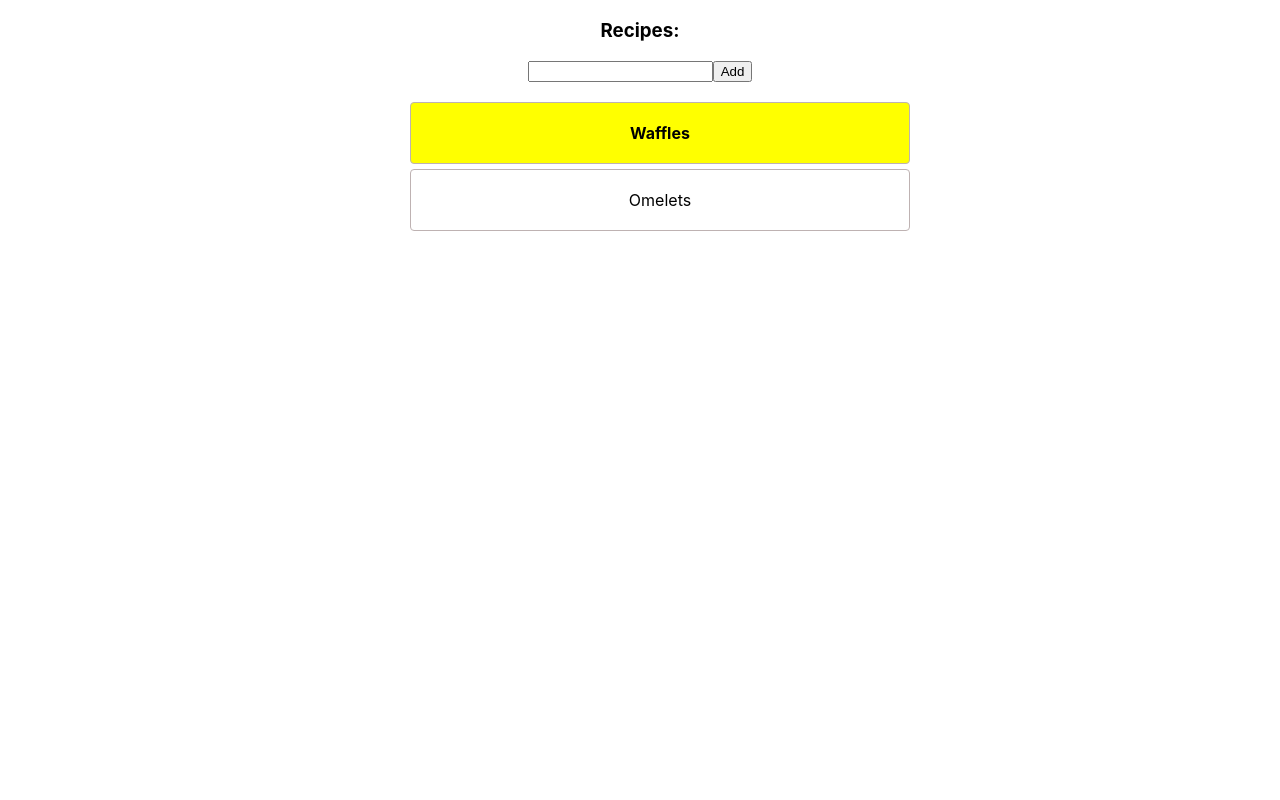
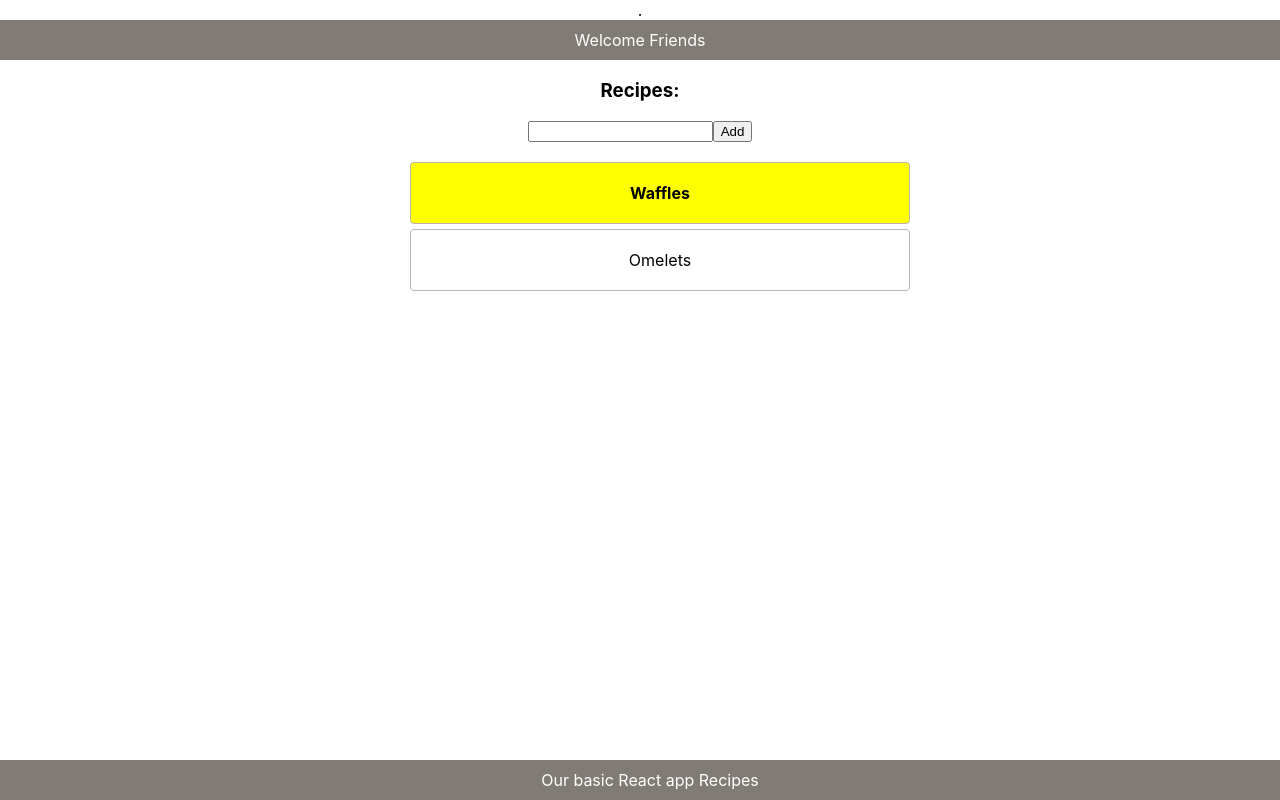
Before and after one commit to idanaim/react-basic, a React (Create React App) app: page / in a window 1280 px wide. Built offline with nearby package versions, Linux system fonts and the light colour scheme.

Commit message:
propTypes

```diff
--- a/src/components/Recipes.js
+++ /dev/null
@@ -1,13 +0,0 @@
-import React from 'react';
-import {Recipe} from "./Recipe";
-import PropTypes from 'prop-types';
-
-export const Recipes = (props) => (
-    <ul className="recipes">
-      {props.recipes.map(recipe => <Recipe key={recipe.id} recipe={recipe}/>)}
-    </ul>
-);
-
-Recipes.propTypes = {
-  recipes: PropTypes.array.isRequired
-};
--- a/src/components/Recipe.js
+++ b/src/components/RecipesView/Recipe.js
@@ -2,15 +2,17 @@ import React from 'react';
 import PropTypes from 'prop-types';
 import classNames from 'classnames';
 
-export const Recipe = ({recipe}) => (
+export const Recipe = ({recipe, toggle}) => (
     <li className={classNames(
         {
           recipe: true,
           favorite: recipe.favorite
         })}
+        onClick={() => toggle(recipe)}
     >{recipe.title}</li>
 );
 
 Recipe.propTypes = {
-  recipe: PropTypes.object.isRequired
+  recipe: PropTypes.object.isRequired,
+  toggle: PropTypes.func.isRequired
 };
--- /dev/null
+++ b/src/components/RecipesView/Recipes.js
@@ -0,0 +1,16 @@
+import React from 'react';
+import {Recipe} from "./Recipe";
+import PropTypes from 'prop-types';
+
+export const Recipes = (props) => (
+    <ul className="recipes">
+      {props.recipes.map(recipe => <Recipe key={recipe.id}
+                                           recipe={recipe}
+                                           toggle={props.toggle}/>)}
+    </ul>
+);
+
+Recipes.propTypes = {
+  recipes: PropTypes.array.isRequired,
+  toggle: PropTypes.func.isRequired
+};
--- a/src/components/app/App.js
+++ b/src/components/app/App.js
@@ -1,8 +1,11 @@
 import React, {Component} from 'react';
 import './App.css';
 import {AddRecipe} from "../AddRecipe";
-import {Recipes} from "../Recipes";
+import {Recipes} from "../RecipesView/Recipes";
 import {getID} from "../../services/utils";
+import Header from "../header/Header";
+import {Footer} from "./footer/Footer";
+
 
 
 /**Add favirote with classNames to components need to add classNames to package.json
@@ -27,14 +30,21 @@ class App extends Component {
       }]
     }
   }
+  toggleRecipes = (recipe) => {
+    recipe.favorite = !recipe.favorite;
+    this.forceUpdate();
+  };
+
 
 
   render() {
     return (
-        <div className="App">
+        <div className="App">.
+          <Header />
           <h3>Recipes:</h3>
-          <AddRecipe addRecipe={this.addRecipe}/>
-          <Recipes recipes={this.state.recipes}/>
+          <AddRecipe addRecipe={ this.addRecipe }/>
+          <Recipes recipes={this.state.recipes} toggle ={ this.toggleRecipes }/>
+          <Footer />
         </div>
     );
   }
--- /dev/null
+++ b/src/components/app/footer/Footer.css
@@ -0,0 +1,8 @@
+.basic-footer {
+    background: #807c75;
+    padding: 10px;
+    color: white;
+    position: fixed;
+    bottom: 0;
+    width: 100%;
+}
--- /dev/null
+++ b/src/components/app/footer/Footer.js
@@ -0,0 +1,8 @@
+import React from 'react';
+import './Footer.css';
+
+export const Footer = () => (
+    <footer className="basic-footer">
+      Our basic React app Recipes
+    </footer>
+)
--- /dev/null
+++ b/src/components/header/Header.css
@@ -0,0 +1,5 @@
+.basic-header {
+    background: #807c75;
+    padding: 10px;
+    color: white;
+}
--- /dev/null
+++ b/src/components/header/Header.js
@@ -0,0 +1,10 @@
+import React from 'react'
+import './Header.css';
+
+ const Header = () => (
+    <header className="basic-header">
+      Welcome Friends
+    </header>
+);
+
+export default Header
```
